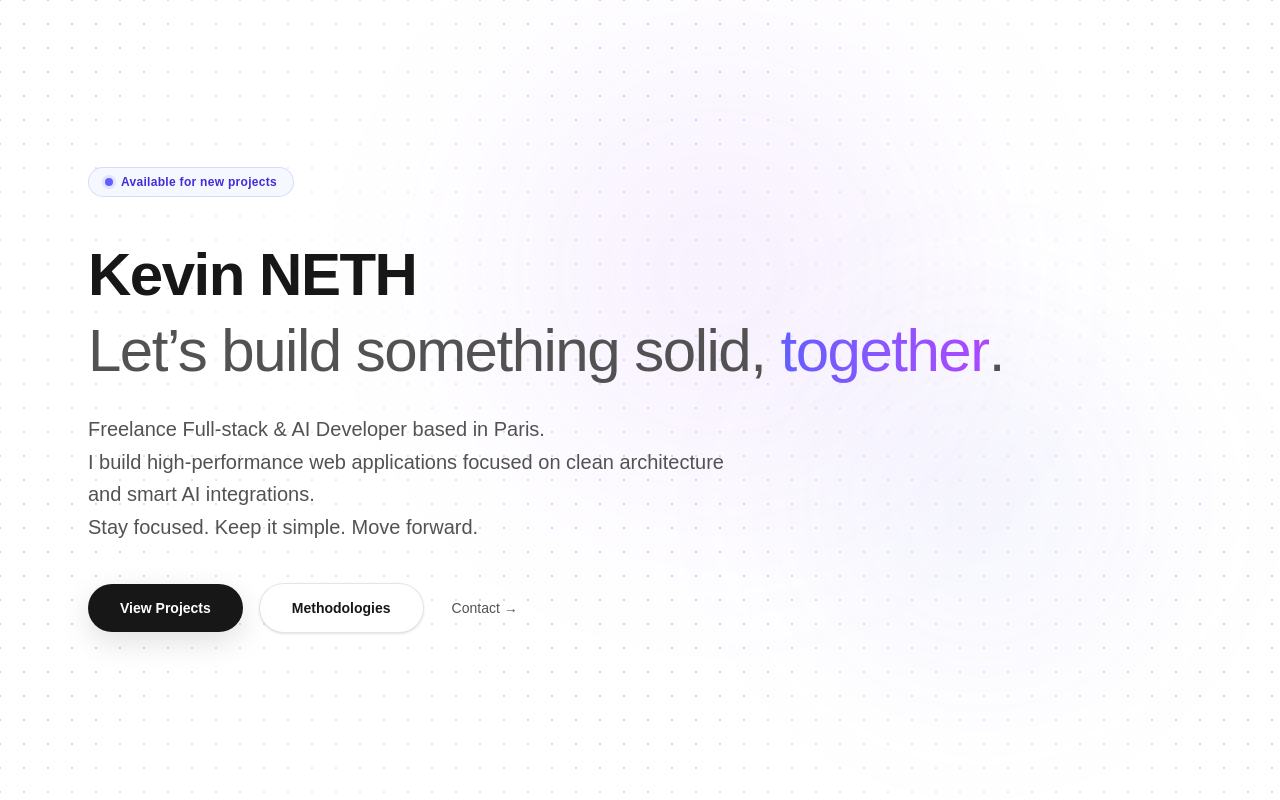
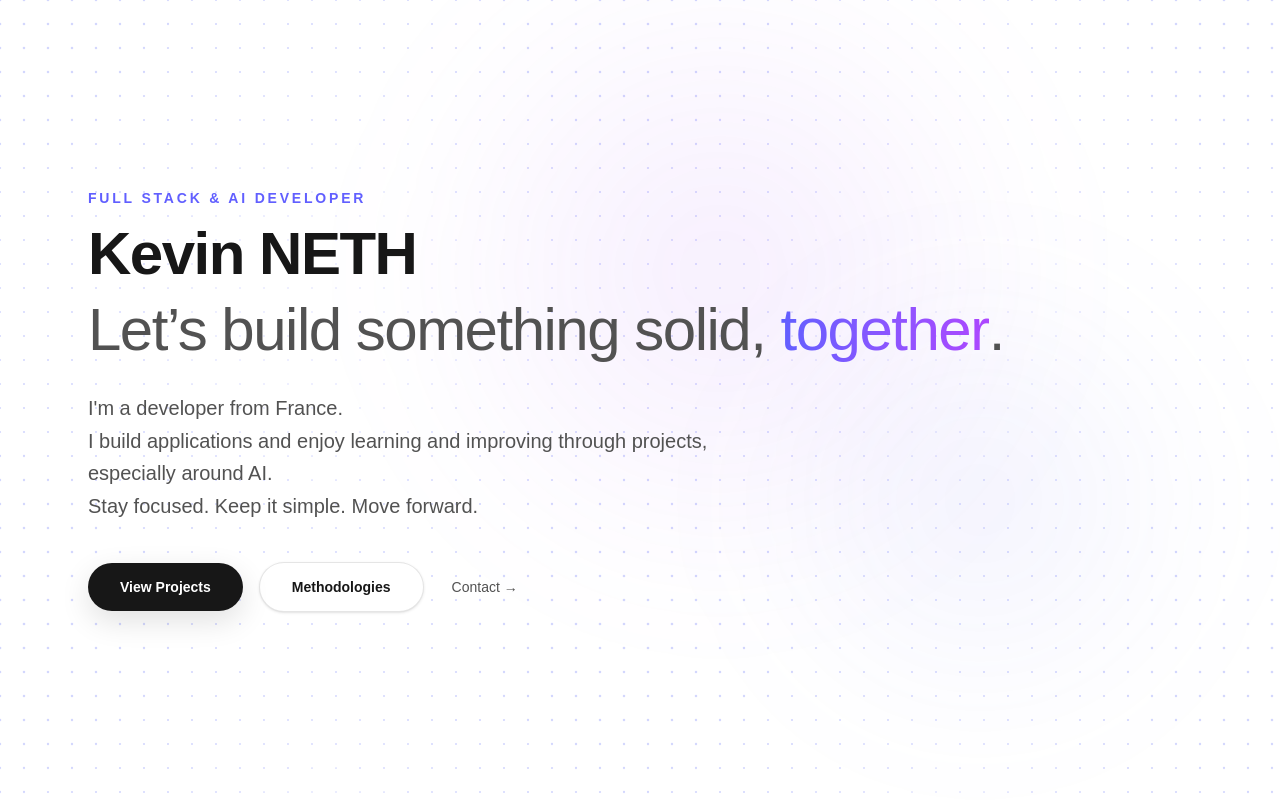
Before and after one commit to kevinisen/protfolio, a Next.js app: page / in a window 1280 px wide. Shown: the top 800 px of the page. Built offline with nearby package versions, Linux system fonts and the light colour scheme.

Commit message:
feat: update hero subtitle design and implement copy-to-clipboard email button

```diff
--- a/src/components/sections/Contact.tsx
+++ b/src/components/sections/Contact.tsx
@@ -1,18 +1,19 @@
 "use client";
 
 import { motion } from "framer-motion";
+import { useState } from "react";
 
 const socials = [
   {
     name: "Email",
-    label: "bonjour@ton-email.com",
-    href: "mailto:bonjour@ton-email.com",
+    label: "kneth.pro@gmail.com",
+    href: "mailto:kneth.pro@gmail.com",
     icon: <MailIcon />,
   },
   {
     name: "LinkedIn",
-    label: "linkedin.com/in/ton-profil",
-    href: "https://linkedin.com",
+    label: "linkedin.com/in/kevin-neth-ent",
+    href: "https://www.linkedin.com/in/kevin-neth-ent/",
     target: "_blank",
     icon: <LinkedInIcon />,
   }
@@ -36,6 +37,15 @@ const itemVariants = {
 };
 
 export default function Contact() {
+  const [copied, setCopied] = useState(false);
+
+  const handleCopyEmail = (e: React.MouseEvent) => {
+    e.preventDefault();
+    navigator.clipboard.writeText("kneth.pro@gmail.com");
+    setCopied(true);
+    setTimeout(() => setCopied(false), 2000);
+  };
+
   return (
     <section id="contact" className="mx-auto max-w-6xl px-6 py-12 relative flex flex-col gap-24">
       <motion.div
@@ -61,26 +71,34 @@ export default function Contact() {
             Let's keep <span className="text-transparent bg-clip-text bg-gradient-to-r from-indigo-400 to-purple-400">in touch.</span>
           </h2>
           <p className="mt-6 text-lg text-neutral-400 leading-relaxed">
-            I'm actively looking for new opportunities—whether it's a freelance mission, a full-time role (CDI), or any innovative project involving AI and Three.js. Feel free to reach out!
+            Need help building something that scales? I’ve got you.
           </p>
 
           <div className="flex flex-wrap justify-center gap-6 mt-10 w-full">
-            {socials.map((social) => (
+            {socials.map((social) => {
+              const isEmail = social.name === "Email";
+
+              return (
                 <motion.a
                   key={social.name}
-                href={social.href}
-                target={social.target}
+                  href={isEmail ? "#" : social.href}
+                  onClick={isEmail ? handleCopyEmail : undefined}
+                  target={isEmail ? undefined : social.target}
                   whileHover={{ scale: 1.02 }}
                   whileTap={{ scale: 0.98 }}
-                className={`inline-flex items-center justify-center gap-3 px-8 py-4 rounded-full font-semibold tracking-wide transition-all ${
-                  social.name === "Email"
-                    ? "bg-white text-neutral-900 shadow-[0_4px_14px_rgba(255,255,255,0.1)] hover:bg-neutral-100"
+                  className={`inline-flex items-center justify-center gap-3 px-8 py-4 rounded-full font-semibold tracking-wide transition-all min-w-[200px] ${
+                    isEmail
+                      ? copied
+                        ? "bg-green-500 text-white shadow-[0_4px_14px_rgba(34,197,94,0.3)]"
+                        : "bg-white text-neutral-900 shadow-[0_4px_14px_rgba(255,255,255,0.1)] hover:bg-neutral-100"
                       : "bg-white/5 text-white border border-white/10 hover:bg-white/10 hover:border-white/20"
                   }`}
                 >
-                {social.icon} {social.name === "Email" ? "Send an Email" : "Connect on LinkedIn"}
+                  {isEmail && copied ? <CheckIcon /> : social.icon}
+                  {isEmail ? (copied ? "Email copied!" : "Send me an email") : "Connect on LinkedIn"}
                 </motion.a>
-            ))}
+              );
+            })}
           </div>
         </motion.div>
       </motion.div>
@@ -132,3 +150,11 @@ function ArrowRightIcon() {
     </svg>
   );
 }
+
+function CheckIcon() {
+  return (
+    <svg xmlns="http://www.w3.org/2000/svg" width="20" height="20" viewBox="0 0 24 24" fill="none" stroke="currentColor" strokeWidth="2.5" strokeLinecap="round" strokeLinejoin="round">
+      <path d="M20 6 9 17l-5-5" />
+    </svg>
+  );
+}
--- a/src/components/sections/Hero.tsx
+++ b/src/components/sections/Hero.tsx
@@ -18,19 +18,15 @@ export default function Hero() {
 
       <div className="mx-auto w-full max-w-6xl px-6 py-24 relative z-10">
 
-        {/* Eyebrow */}
-        <motion.div
-          initial={{ opacity: 0, filter: "blur(6px)" }}
-          animate={{ opacity: 1, filter: "blur(0px)" }}
+        {/* Eyebrow / Pre-title */}
+        <motion.h2
+          initial={{ opacity: 0, filter: "blur(6px)", y: 10 }}
+          animate={{ opacity: 1, filter: "blur(0px)", y: 0 }}
           transition={{ duration: 1.2, ease: easePremium }}
-          className="mb-8 inline-flex items-center gap-2 rounded-full border border-indigo-500/20 bg-indigo-50/50 px-4 py-1.5 text-xs font-bold tracking-wide text-indigo-700 backdrop-blur-sm"
+          className="mb-4 text-sm font-bold uppercase tracking-[0.2em] text-indigo-500"
         >
-          <span className="relative flex h-2 w-2">
-            <span className="animate-ping absolute inline-flex h-full w-full rounded-full bg-indigo-400 opacity-75"></span>
-            <span className="relative inline-flex rounded-full h-2 w-2 bg-indigo-500"></span>
-          </span>
-          Available for new projects
-        </motion.div>
+          Full Stack & AI Developer
+        </motion.h2>
 
         {/* Title */}
         <motion.h1
@@ -52,8 +48,8 @@ export default function Hero() {
           transition={{ duration: 1.4, ease: easePremium, delay: 0.6 }}
           className="mt-8 max-w-2xl text-lg leading-relaxed text-neutral-600 sm:text-xl"
         >
-          Freelance Full-stack & AI Developer based in Paris.<br className="hidden sm:block" />
-          I build high-performance web applications focused on clean architecture and smart AI integrations.
+          I'm a developer from France.<br className="hidden sm:block" />
+          I build applications and enjoy learning and improving through projects, especially around AI.
           <br className="hidden sm:block" />
           <br className="sm:hidden" />
           Stay focused. Keep it simple. Move forward.
--- a/src/components/sections/Work.tsx
+++ b/src/components/sections/Work.tsx
@@ -98,7 +98,7 @@ export default function Work() {
           title="Clean Code & Docs"
           badge="Maintainability"
           color="amber"
-          description="Code is read much more often than it's written. I focus on clear architecture, explicit naming, and up-to-date READMEs or TSDoc to ensure long-term maintainability."
+          description="I focus on clear structure, explicit naming, and useful documentation to keep code easy to maintain over time."
           visual={<div className="flex items-center justify-start xl:justify-center py-12"><CleanCodeVisual /></div>}
         />
 
@@ -107,7 +107,8 @@ export default function Work() {
           title="Agile & Scrum"
           badge="Delivery"
           color="blue"
-          description="Short iterations, sprint planning, dailies, and retrospectives. I adapt quickly, stay pragmatic about agile rituals, and strongly favor continuous delivery over infinite planning."
+          description="Sprint planning, daily stand-ups, reviews, and retrospectives.
+I’m comfortable working within this rhythm and adapt easily to it."
           visual={<div className="flex items-center justify-start xl:justify-center py-12"><AgileVisual /></div>}
         />
       </div>
```
Lines whose indentation alone changed are shown as unchanged.
